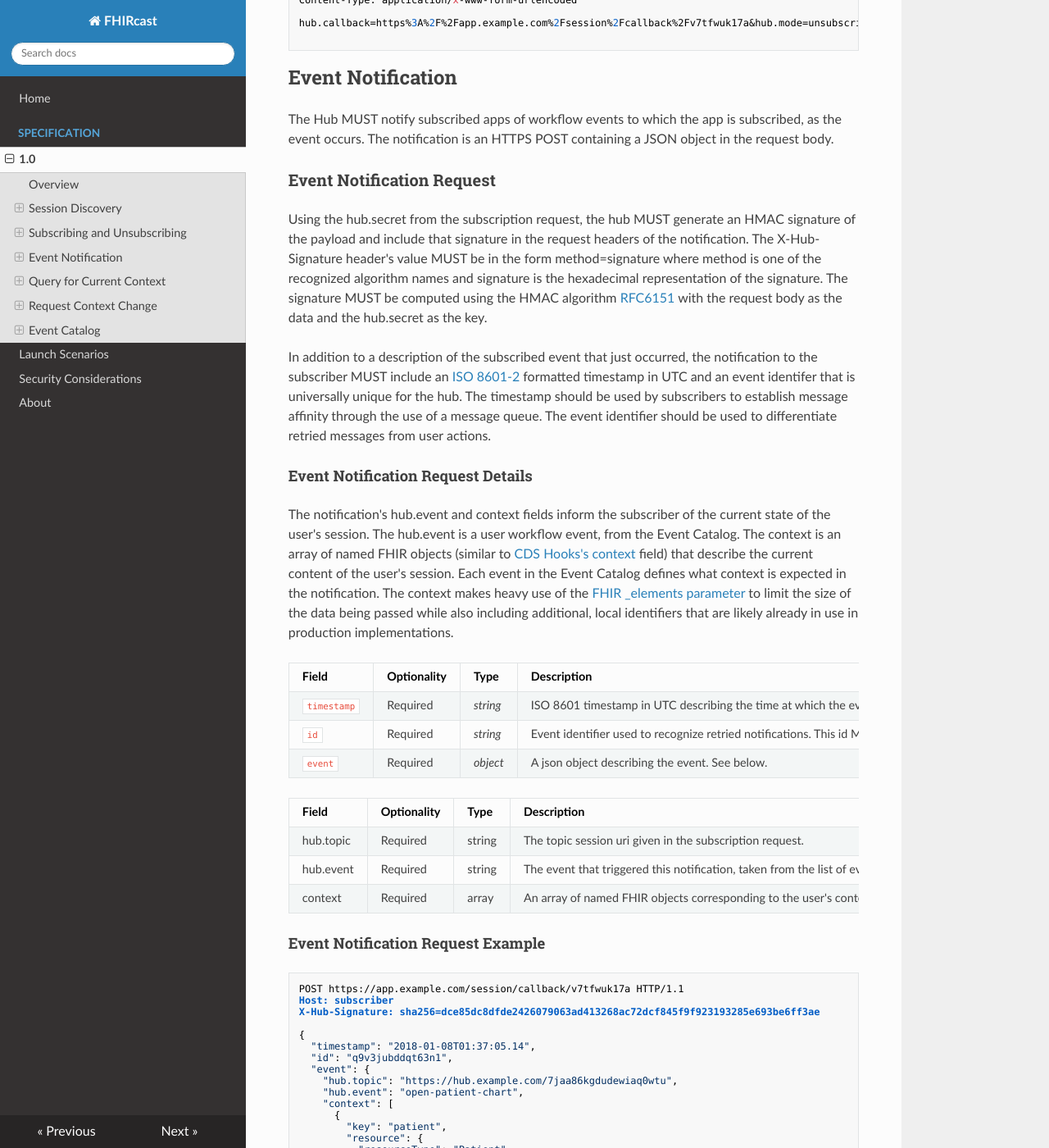
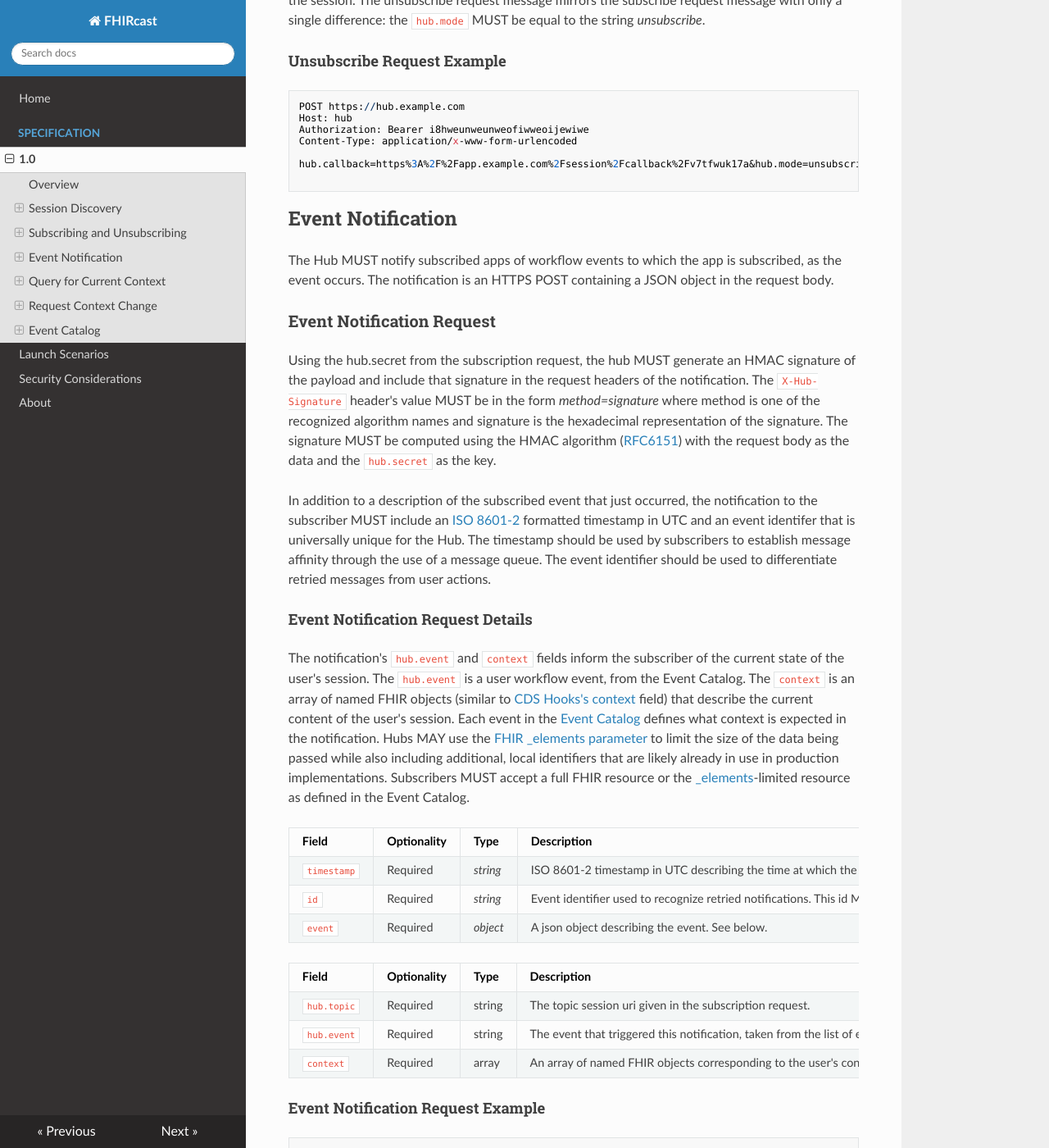
Before and after one commit to HL7/fhircast-docs, an MkDocs documentation site: the page built from docs/specification/1.0.md, in a window 1280 px wide and 1400 px high, scrolled down 4911 px. Shown: the whole window at 82% size. Built offline with MkDocs 1.6.1, drawn with Linux system fonts in a browser that asks for light colours; nearby versions of some CDN libraries; some of the changed text lies outside the part shown.

Commit message:
final proof read before submitting PR
Capitalize Hub.
Specify ISO 8601-02, instead of just 8601.
Try to more consistently put backticks around references to message objects or parameters.

````diff
--- a/docs/specification/1.0.md
+++ b/docs/specification/1.0.md
@@ -6,15 +6,15 @@
 ## Overview
 The FHIRcast specification describes the APIs and interactions to synchronize healthcare applications in real time to show the same clinical content to a user. All data exchanged through the HTTP APIs MUST be sent and received as [JSON](https://tools.ietf.org/html/rfc8259) structures, and MUST be transmitted over channels secured using the Hypertext Transfer Protocol (HTTP) over Transport Layer Security (TLS), also known as HTTPS and defined in [RFC2818](https://tools.ietf.org/html/rfc2818). FHIRcast is modeled on the webhook design pattern and specifically the [W3C WebSub RFC](https://www.w3.org/TR/websub/) and builds on the [HL7 SMART on FHIR launch protocol](http://www.hl7.org/fhir/smart-app-launch).
 
-An app subscribes to specific workflow events for a given session, the subscription is verified and the app is notified when those workflow events occur; for example, by the clinician opening a patient's chart. The app deletes its subscription when it no longer wants to receive notifications.
+An app subscribes to specific workflow events for a given session, the subscription is verified and the app is notified when those workflow events occur; for example, by the clinician opening a patient's chart. The subscring app may query a session's current context and initiate context changes by accessing APIs exposed by the Hub. The app deletes its subscription when it no longer wants to receive notifications. In all cases the app authenticates to the Hub with an OAuth 2.0 bearer token.
 
 ## Session Discovery
-Before establishing a subscription, an app must know the `hub.topic`, a unique url identifying the session, and the `cast-hub`, the base url of the Hub. The app discovers these two urls as part of a SMART on FHIR launch.
+Before establishing a subscription, an app must know the `hub.topic` which is an unique url identifying the session, and the `cast-hub` which is the base url of the Hub. The app discovers these two urls as part of a SMART on FHIR launch.
 
-The app MUST either be launched from the drivign application following the [SMART on FHIR EHR launch](http://www.hl7.org/fhir/smart-app-launch#ehr-launch-sequence) flow or the app may initiate the launch following the [SMART on FHIR standalone launch](http://www.hl7.org/fhir/smart-app-launch/#standalone-launch-sequence). In either case, the app MUST request and be granted the `fhircast` OAuth2.0 scope. Accompanying this scope grant, the authorization server MUST supply the `cast-hub` and `cast-session` SMART launch parameters alongside the access token. These parameters identify the Hub's base url, and a unique, opaque identifier of the current user's session, respectivly. Per SMART, when scopes of `openid` and `fhirUser` are granted, the app will additionally receive the current user's identity in an `id_token`.
+The app MUST either be launched from the driving application following the [SMART on FHIR EHR launch](http://www.hl7.org/fhir/smart-app-launch#ehr-launch-sequence) flow or the app may initiate the launch following the [SMART on FHIR standalone launch](http://www.hl7.org/fhir/smart-app-launch/#standalone-launch-sequence). In either case, the app MUST request and be granted the `fhircast` OAuth2.0 scope. Accompanying this scope grant, the authorization server MUST supply the `cast-hub` and `cast-session` SMART launch parameters alongside the access token. These parameters identify the Hub's base url, and a unique, opaque identifier of the current user's session, respectivly. Per SMART, when scopes of `openid` and `fhirUser` are granted, the app will additionally receive the current user's identity in an `id_token`.
 
 ### SMART Launch Example
-Note that the SMART launch parameters include hub base url and session identifier in the `cast-hub` and `cast-session` fields.
+Note that the SMART launch parameters include the Hub's base url and and the session identifier in the `cast-hub` and `cast-session` fields.
 
 ```
 {
@@ -56,8 +57,10 @@ Hubs MUST allow subscribers to re-request subscriptions that are already activat
 
 The callback URL MAY contain arbitrary query string parameters (e.g., ?foo=bar&red=fish). Hubs MUST preserve the query string during subscription verification by appending new parameters to the end of the list using the & (ampersand) character to join. When sending the content distribution request, the hub will make a POST request to the callback URL including any query string parameters in the URL portion of the request, not as POST body parameters.
 
+Within FHIRcast, the client that creates a subscription and the server that hosts the callback url are the same entity. If these roles are split, the Hub assumes that the same authorization and access rights apply to both systems.
+
 #### Subscription Request Example
-In this example, the app asks to be notified of the open-patient-chart and close-patient-chart events.
+In this example, the app asks to be notified of the `open-patient-chart` and `close-patient-chart` events.
 ```
 POST https://hub.example.com
 Host: hub.example.com
@@ -81,14 +82,14 @@ HTTP/1.1 202 Accepted
 
 ### Subscription Denial
 
-If (and when) the subscription is denied, the hub MUST inform the subscriber by sending an HTTP GET request to the subscriber's callback URL as given in the subscription request. This request has the following query string arguments appended.
+If (and when) the subscription is denied, the Hub MUST inform the subscriber by sending an HTTP GET request to the subscriber's callback URL as given in the subscription request. This request has the following query string arguments appended.
 
 Field | Optionality | Type | Description
 --- | --- | --- | ---
 `hub.mode` | Required | *string* | The literal string "denied".
 `hub.topic` | Required | *string* | The topic uri given in the corresponding subscription request.
 `hub.events` | Required | *string* | A comma-separated list of events from the Event Catalog corresponding to the events string given in the corresponding subscription request.
-`hub.reason` | Optional | *string* | The hub may include a reason for which the subscription has been denied. The subscription MAY be denied by the hub at any point (even if it was previously accepted). The Subscriber SHOULD then consider that the subscription is not possible anymore.
+`hub.reason` | Optional | *string* | The Hub may include a reason for which the subscription has been denied. The subscription MAY be denied by the Hub at any point (even if it was previously accepted). The Subscriber SHOULD then consider that the subscription is not possible anymore.
 
 #### Subscription Denial Example
 ```
@@ -100,15 +101,15 @@ Host: subscriber
 If (and when) the subscription is accepted, the Hub MUST perform the verification of intent of the subscriber. The `hub.callback` url verification process ensures that the subscriber actually controls the callback url.
 
 #### Intent Verification Request
-In order to prevent an attacker from creating unwanted subscriptions on behalf of a subscriber (or unsubscribing desired ones), a Hub must ensure that the subscriber did indeed send the subscription request. The Hub verifies a subscription request by sending an HTTPS GET ([RFC2818](https://www.w3.org/TR/websub/#bib-RFC2818) request to the subscriber's callback URL as given in the subscription request. This request has the following query string arguments appended:
+In order to prevent an attacker from creating unwanted subscriptions on behalf of a subscriber (or unsubscribing desired ones), a Hub must ensure that the subscriber did indeed send the subscription request. The Hub verifies a subscription request by sending an HTTPS GET ([RFC2818](https://www.w3.org/TR/websub/#bib-RFC2818)) request to the subscriber's callback URL as given in the subscription request. This request has the following query string arguments appended:
 
 Field | Optionality | Type | Description
 ---  | --- | --- | ---
 `hub.mode` | Required | *string* | The literal string "subscribe" or "unsubscribe", which matches the original request to the hub from the subscriber.
 `hub.topic` | Required | *string* | The topic session uri given in the corresponding subscription request.
 `hub.events` | Required | *string* | A comma-separated list of events from the Event Catalog corresponding to the events string given in the corresponding subscription request.
-`hub.challenge` | Required | *string* | A hub-generated, random string that MUST be echoed by the subscriber to verify the subscription.
-`hub.lease_seconds` | Required | *number* | The hub-determined number of seconds that the subscription will stay active before expiring, measured from the time the verification request was made from the hub to the subscriber. Subscribers must renew their subscription before the lease seconds period is over to avoid interruption.
+`hub.challenge` | Required | *string* | A Hub-generated, random string that MUST be echoed by the subscriber to verify the subscription.
+`hub.lease_seconds` | Required | *number* | The Hub-determined number of seconds that the subscription will stay active before expiring, measured from the time the verification request was made from the Hub to the subscriber. Subscribers must renew their subscription before the lease seconds period is over to avoid interruption.
 
 ##### Intent Verification Request Example
 ```
@@ -117,7 +118,7 @@ Host: subscriber
 ```
 
 #### Intent Verification Response
-The subscriber MUST confirm that the hub.topic corresponds to a pending subscription or unsubscription that it wishes to carry out. If so, the subscriber MUST respond with an HTTP success (2xx) code with a response body equal to the hub.challenge parameter. If the subscriber does not agree with the action, the subscriber MUST respond with a 404 "Not Found" response.
+The subscriber MUST confirm that the `hub.topic` corresponds to a pending subscription or unsubscription that it wishes to carry out. If so, the subscriber MUST respond with an HTTP success (2xx) code with a response body equal to the `hub.challenge` parameter. If the subscriber does not agree with the action, the subscriber MUST respond with a 404 "Not Found" response.
 
 The Hub MUST consider other server response codes (3xx, 4xx, 5xx) to mean that the verification request has failed. If the subscriber returns an HTTP success (2xx) but the content body does not match the `hub.challenge` parameter, the Hub MUST also consider verification to have failed.
 
@@ -132,7 +133,7 @@ meu3we944ix80ox
 
 ### Unsubscribe
 
-Once a subscribing app no longer wants to receive event notifications, it MUST unsubscribe from the session. The unsubscribe request message mirrors the subscripe request message with only the single difference that the hub.mode MUST be equal to the string _unsubscribe_.
+Once a subscribing app no longer wants to receive event notifications, it MUST unsubscribe from the session. The unsubscribe request message mirrors the subscribe request message with only a single difference: the `hub.mode` MUST be equal to the string _unsubscribe_.
 
 #### Unsubscribe Request Example
 
@@ -153,27 +154,27 @@ The Hub MUST notify subscribed apps of workflow events to which the app is subsc
 
 ### Event Notification Request
 
-Using the hub.secret from the subscription request, the hub MUST generate an HMAC signature of the payload and include that signature in the request headers of the notification. The X-Hub-Signature header's value MUST be in the form method=signature where method is one of the recognized algorithm names and signature is the hexadecimal representation of the signature. The signature MUST be computed using the HMAC algorithm [RFC6151](https://www.w3.org/TR/websub/#bib-RFC6151)  with the request body as the data and the hub.secret as the key.
+Using the hub.secret from the subscription request, the hub MUST generate an HMAC signature of the payload and include that signature in the request headers of the notification. The `X-Hub-Signature` header's value MUST be in the form _method=signature_ where method is one of the recognized algorithm names and signature is the hexadecimal representation of the signature. The signature MUST be computed using the HMAC algorithm ([RFC6151](https://www.w3.org/TR/websub/#bib-RFC6151)) with the request body as the data and the `hub.secret` as the key.
 
-In addition to a description of the subscribed event that just occurred, the notification to the subscriber MUST include an [ISO 8601-2](https://www.iso.org/iso-8601-date-and-time-format.html) formatted timestamp in UTC and an event identifer that is universally unique for the hub. The timestamp should be used by subscribers to establish message affinity through the use of a message queue. The event identifier should be used to differentiate retried messages from user actions.
+In addition to a description of the subscribed event that just occurred, the notification to the subscriber MUST include an [ISO 8601-2](https://www.iso.org/iso-8601-date-and-time-format.html) formatted timestamp in UTC and an event identifer that is universally unique for the Hub. The timestamp should be used by subscribers to establish message affinity through the use of a message queue. The event identifier should be used to differentiate retried messages from user actions.
 
 
 #### Event Notification Request Details
 
-The notification's hub.event and context fields inform the subscriber of the current state of the user's session. The hub.event is a user workflow event, from the Event Catalog. The context is an array of named FHIR objects (similar to [CDS Hooks's context](https://cds-hooks.org/specification/1.0/#http-request_1) field) that describe the current content of the user's session. Each event in the Event Catalog defines what context is expected in the notification. The context makes heavy use of the [FHIR _elements parameter](https://www.hl7.org/fhir/search.html#elements) to limit the size of the data being passed while also including additional, local identifiers that are likely already in use in production implementations.
+The notification's `hub.event` and `context` fields inform the subscriber of the current state of the user's session. The `hub.event` is a user workflow event, from the Event Catalog. The `context` is an array of named FHIR objects (similar to [CDS Hooks's context](https://cds-hooks.org/specification/1.0/#http-request_1) field) that describe the current content of the user's session. Each event in the [Event Catalog](#event-catalog) defines what context is expected in the notification. Hubs MAY use the [FHIR _elements parameter](https://www.hl7.org/fhir/search.html#elements) to limit the size of the data being passed while also including additional, local identifiers that are likely already in use in production implementations. Subscribers MUST accept a full FHIR resource or the [_elements](https://www.hl7.org/fhir/search.html#elements)-limited resource as defined in the Event Catalog.
 
 Field | Optionality | Type | Description
 --- | --- | --- | ---
-`timestamp` | Required | *string* | ISO 8601 timestamp in UTC describing the time at which the event occurred with subsecond accuracy.
-`id` | Required | *string* | Event identifier used to recognize retried notifications. This id MUST be globally unique for the hub, SHOULD be opaque to the subscriber and MAY be a GUID.
+`timestamp` | Required | *string* | ISO 8601-2 timestamp in UTC describing the time at which the event occurred with subsecond accuracy.
+`id` | Required | *string* | Event identifier used to recognize retried notifications. This id MUST be globally unique for the Hub, SHOULD be opaque to the subscriber and MAY be a GUID.
 `event` | Required | *object* | A json object describing the event. See below.
 
 
 Field | Optionality | Type | Description
 --- | --- | --- | ---
-hub.topic | Required | string | The topic session uri given in the subscription request.
-hub.event| Required | string | The event that triggered this notification, taken from the list of events from the subscription request.
-context | Required | array | An array of named FHIR objects corresponding to the user's context after the given event has occurred. Common FHIR resources are: Patient, Encounter, ImagingStudy and List. The hub MUST only return FHIR resources that can be accessed with the existing OAuth2 access_token.
+`hub.topic` | Required | string | The topic session uri given in the subscription request.
+`hub.event`| Required | string | The event that triggered this notification, taken from the list of events from the subscription request.
+`context` | Required | array | An array of named FHIR objects corresponding to the user's context after the given event has occurred. Common FHIR resources are: Patient, Encounter, ImagingStudy and List. The Hub MUST only return FHIR resources that are authorized to be accessed with the existing OAuth2 access_token.
 
 #### Event Notification Request Example
 
@@ -213,7 +214,7 @@ X-Hub-Signature: sha256=dce85dc8dfde2426079063ad413268ac72dcf845f9f923193285e693
 
 ### Event Notification Response
 
-The subscriber MUST respond to the notification with an appropriate HTTP status code. In the case of a successful notification, the subscriber responds with an HTTP 200; otherwise, the subscriber MUST respond with an HTTP error status code. The Hub MAY use these statuses to track synchronization state.
+The subscriber MUST respond to the notification with an appropriate HTTP status code. In the case of a successful notification, the subscriber MUST respond with an HTTP 200; otherwise, the subscriber MUST respond with an HTTP error status code. The Hub MAY use these statuses to track synchronization state.
 
 #### Event Notification Response Example
 
@@ -348,7 +349,7 @@ Content-Type: application/json
 ## Event Catalog
 Each  event definition in the catalog, below, specifies a single event name, a description of the event, and the  required or optional contextual information associated with the event. Alongside the event name, the contextual information is used by the subscriber.
 
-FHIR is the interoperable data model used by FHIRcast. The fields within `context` are subsets of FHIR resources. Hubs MUST send the results of FHIR reads in the context, as specified below. For example, when the open-image-study event occurs, the notification sent to a subscriber MUST include the ImagingStudy FHIR resource. Hubs SHOULD send the results of an ImagingStudy FHIR read using the _\_elements\_ query parameter, like so:  `ImagingStudy/{id}?_elements=identifier,accession` and in accordance with the [FHIR specification](https://www.hl7.org/fhir/search.html#elements).
+FHIR is the interoperable data model used by FHIRcast. The fields within `context` are subsets of FHIR resources. Hubs MUST send the results of FHIR reads in the context, as specified below. For example, when the `open-image-study` event occurs, the notification sent to a subscriber MUST include the ImagingStudy FHIR resource. Hubs SHOULD send the results of an ImagingStudy FHIR read using the _\_elements_ query parameter, like so:  `ImagingStudy/{id}?_elements=identifier,accession` and in accordance with the [FHIR specification](https://www.hl7.org/fhir/search.html#elements).
 
 A FHIR server may not support the *\_elements* query parameter; a subscriber MUST gracefully handle receiving a full FHIR resource in the context of a notification.
 
````
Also changed, not shown: other parts of docs/specification/1.0.md (+6 -7 lines).
